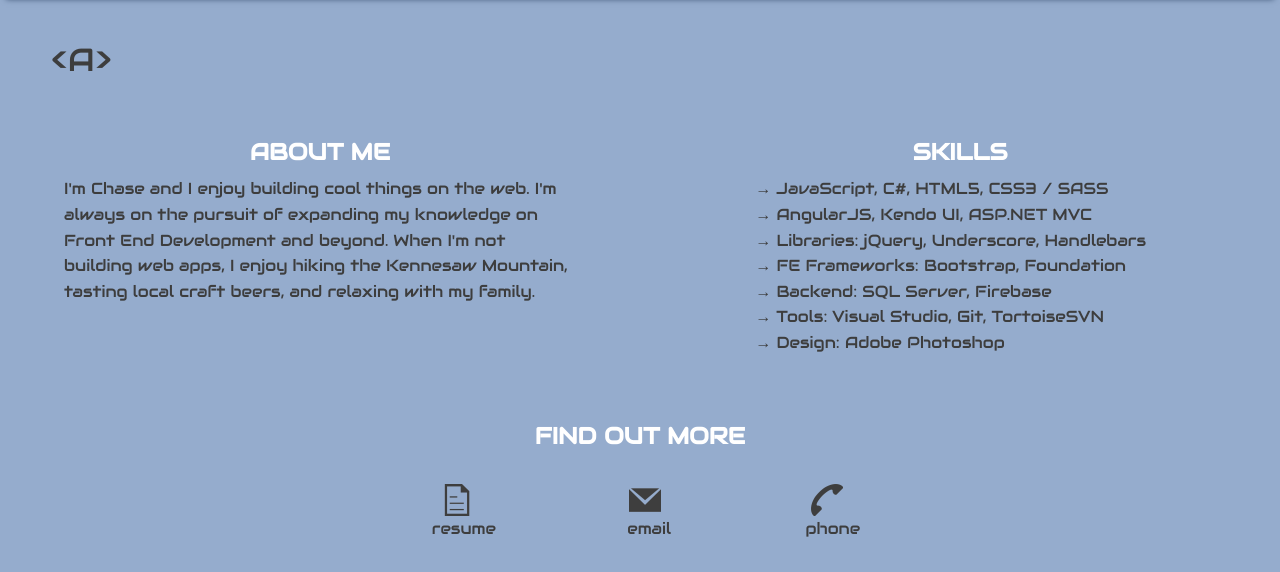
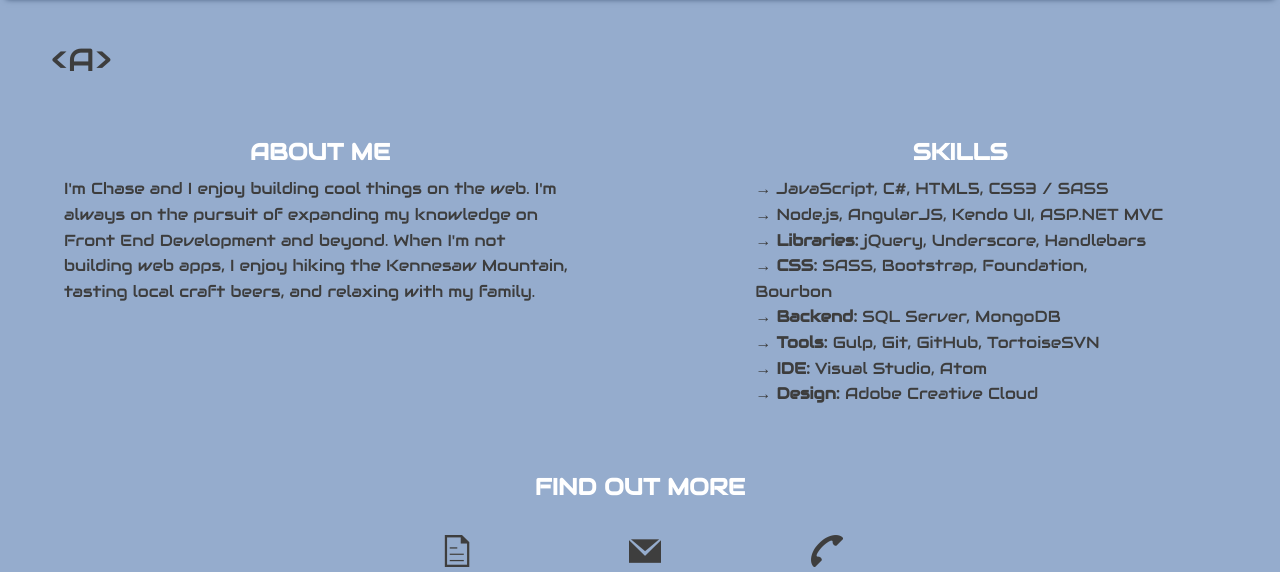
Before and after one commit to chwsimps/Portfolio, a plain HTML site: page index.html in a window 1280 px wide. Shown: the part 1867-2439 px from the top of the page. Drawn offline with Linux system fonts and the light colour scheme; some packages are replaced by stand-ins of ours.

Commit message:
Update index.html

```diff
--- a/index.html
+++ b/index.html
@@ -276,12 +276,13 @@
     <div class="about-right">
       <h4>SKILLS</h4>
         <p>&rarr; JavaScript, C#, HTML5, CSS3 / SASS</p>
-        <p>&rarr; AngularJS, Kendo UI, ASP.NET MVC</p>
-        <p>&rarr; Libraries: jQuery, Underscore, Handlebars</p>
-        <p>&rarr; FE Frameworks: Bootstrap, Foundation</p>
-        <p>&rarr; Backend: SQL Server, Firebase</p>
-        <p>&rarr; Tools: Visual Studio, Git, TortoiseSVN</p>
-        <p>&rarr; Design: Adobe Photoshop</p>
+        <p>&rarr; Node.js, AngularJS, Kendo UI, ASP.NET MVC</p>
+        <p>&rarr; <strong>Libraries:</strong> jQuery, Underscore, Handlebars</p>
+        <p>&rarr; <strong>CSS:</strong> SASS, Bootstrap, Foundation, Bourbon</p>
+        <p>&rarr; <strong>Backend:</strong> SQL Server, MongoDB</p>
+        <p>&rarr; <strong>Tools:</strong> Gulp, Git, GitHub, TortoiseSVN</p>
+        <p>&rarr; <strong>IDE:</strong> Visual Studio, Atom</p>
+        <p>&rarr; <strong>Design:</strong> Adobe Creative Cloud</p>
     </div> <!--about-right-->
 
     <div class="contactMe">
```
